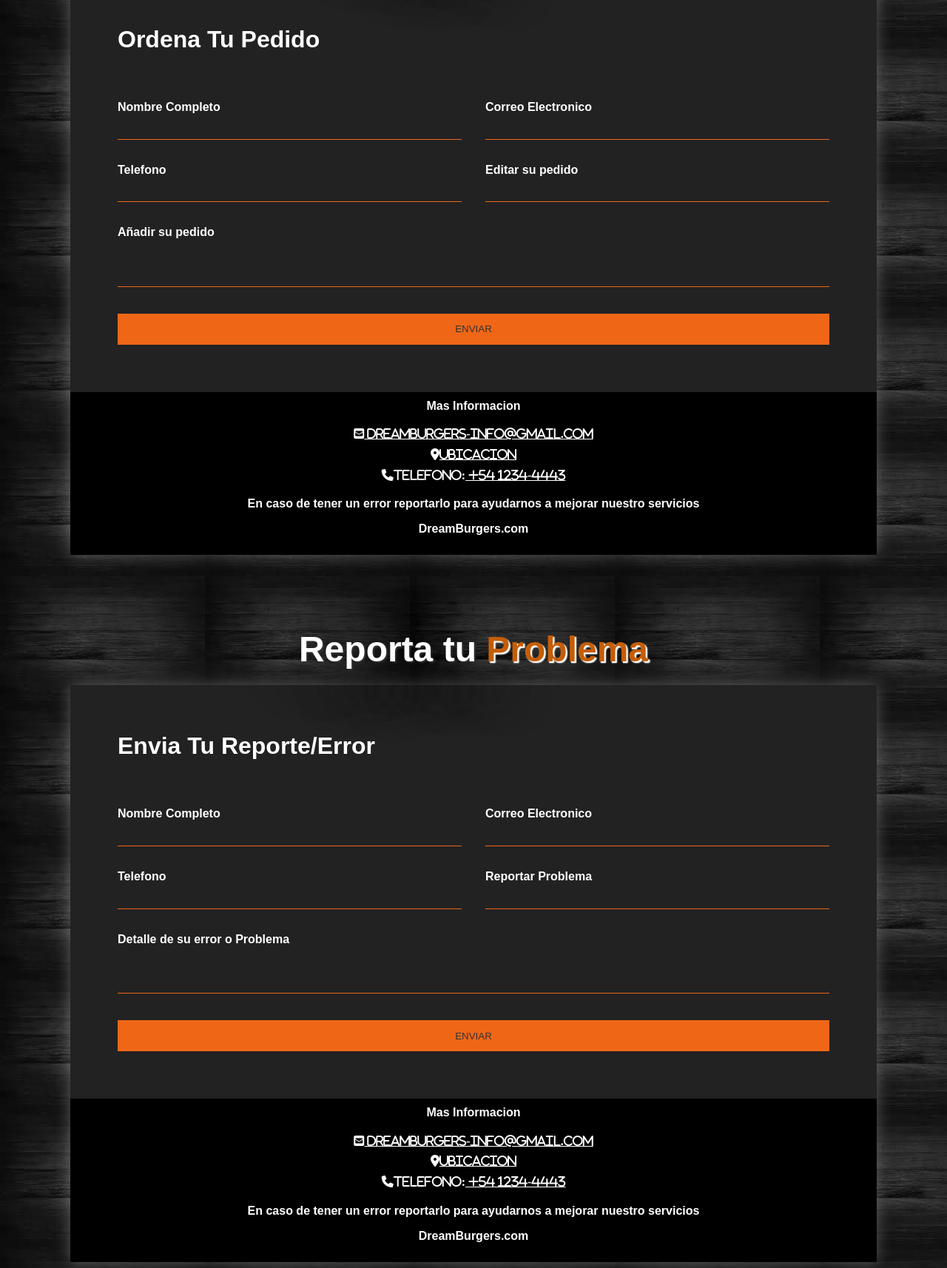
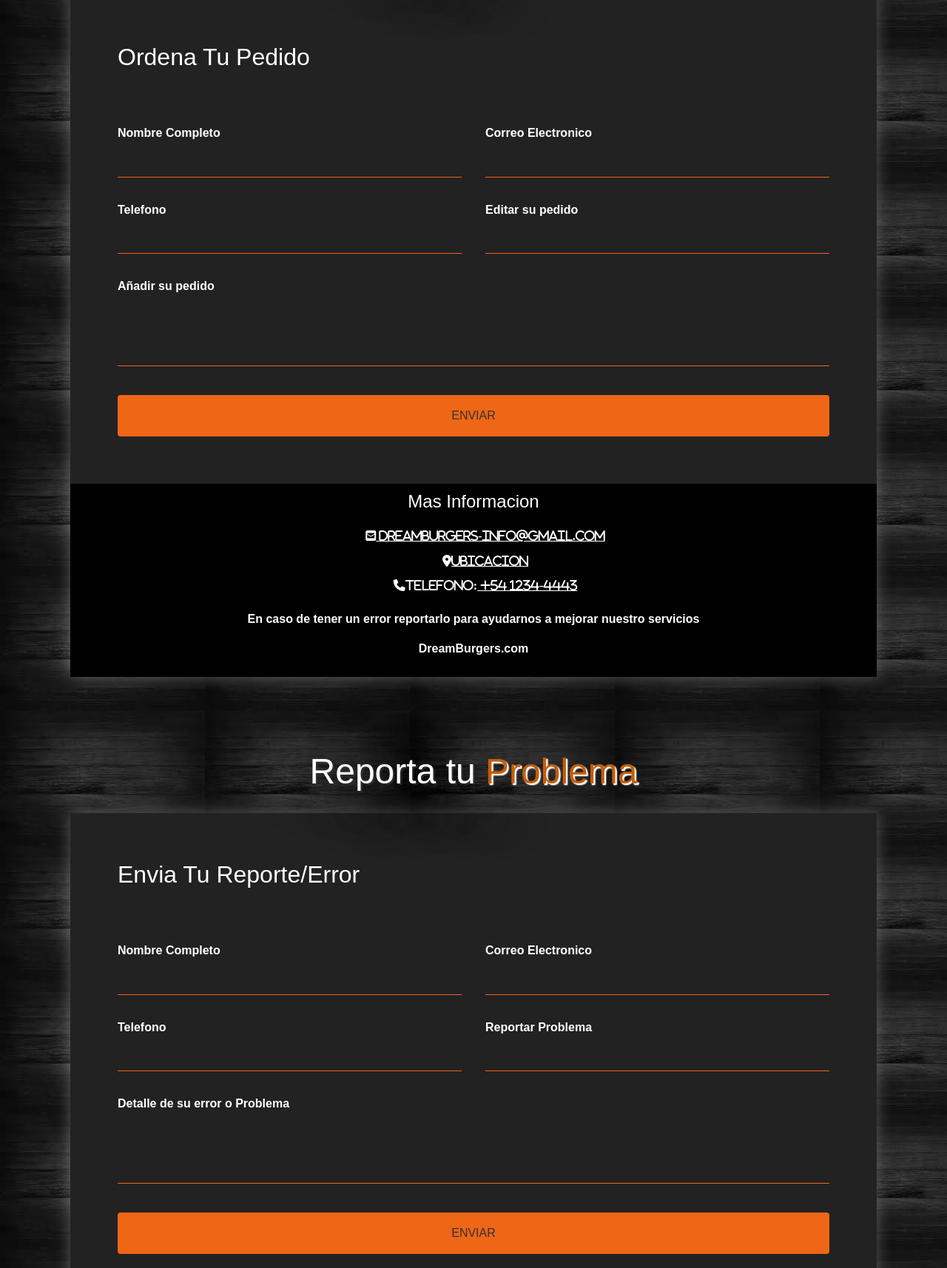
Before and after one commit to Nahuxc/DreamBurgers, a website: page pages/servicios.html in a window 1280 px wide. Shown: the part 313-2027 px from the top of the page at 74% size. Drawn offline with nearby package versions, Linux system fonts and the light colour scheme.

Commit message:
version7.1

```diff
--- a/pages/servicios.html
+++ b/pages/servicios.html
@@ -9,6 +9,8 @@
     <meta name="keywords" content="Hamburgesa, restaurante, comidas, DreamBurger, burger, buenos aires, argentina, restaurante argentino, compra tu hamburgesa, burger dream">
     <!--Link Css-->
     <link rel="stylesheet" type="text/css" href="../css/estilogeneral.css">
+    <!------Boostrap------>
+    <link href="https://cdn.jsdelivr.net/npm/bootstrap@5.1.3/dist/css/bootstrap.min.css" rel="stylesheet" integrity="sha384-1BmE4kWBq78iYhFldvKuhfTAU6auU8tT94WrHftjDbrCEXSU1oBoqyl2QvZ6jIW3" crossorigin="anonymous">
     <!------------ animate-style ---------------->
     <link
     rel="stylesheet"
@@ -38,7 +40,6 @@
                     </a>
                 </div>
                 <h2 class="contenedor-nav__h1">Dream Burger's</h2>
-                <div class="nav__text">
                     <div class="nav__text">
                         <ul class="menu-nav">
                             <li><a class="contenedor-nav__text" href="../index.html">Inicio</a></li>
@@ -46,6 +47,7 @@
                             <li><a class="contenedor-nav__text" href="../pages/servicios.html">Servicios</a></li>
                             <li><a class="contenedor-nav__text" href="../pages/SobreNosotros.html">Sobre Nosotros</a></li>
                         </ul>
+                    </div>
             </nav>
     </header>
 
@@ -78,9 +80,7 @@
                             <textarea name="message" rows="3" style="resize: none;"></textarea>
                         </p>
                         <p class="block-ser">
-                            <button type="submit">
-                                Enviar
-                            </button>
+                            <button type="button" class="btn btn-danger">Enviar</button>
                         </p>
                     </form>
                 </div>
@@ -124,9 +124,7 @@
                             <textarea name="message" rows="3" style="resize: none;"></textarea>
                         </p>
                         <p class="block-ser">
-                            <button type="submit">
-                                Enviar
-                            </button>
+                            <button type="button" class="btn btn-danger">Enviar</button>
                         </p>
                     </form>
                 </div>
@@ -182,6 +180,8 @@
         </div>
     </footer>
 
+    <!--script-Boostrap-->
+    <script src="https://cdn.jsdelivr.net/npm/bootstrap@5.1.3/dist/js/bootstrap.bundle.min.js" integrity="sha384-ka7Sk0Gln4gmtz2MlQnikT1wXgYsOg+OMhuP+IlRH9sENBO0LRn5q+8nbTov4+1p" crossorigin="anonymous"></script>
 
     <!------FONT AWESOME-------->
     <script src="https://kit.fontawesome.com/146efbe387.js" crossorigin="anonymous"></script>
```
Also changed, not shown: index.html (+1 -1 lines), pages/DreaMenu.html (+3 -2 lines), pages/SobreNosotros.html (+0 -1 lines), images/ilustraciones/burger-anuncio-1.png (added), images/ilustraciones/burger-anuncio-2.png (added).
